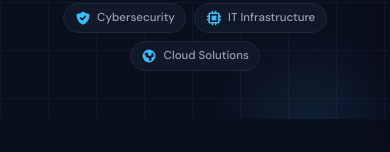
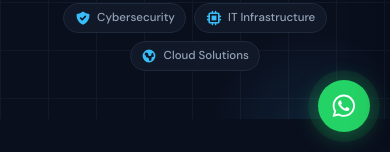
Before and after one commit to kleo2006/northwind-website, a React (Vite) app: page / in a window 390 px wide. Shown: the part 692-844 px from the top of the page. Built offline with nearby package versions, Linux system fonts and the light colour scheme.

Commit message:
whatsapp

```diff
--- a/src/App.jsx
+++ b/src/App.jsx
@@ -54,7 +54,9 @@ import Blog from "./components/Blog/Blog";
 import BlogPost from "./components/Blog/BlogPost";
 import Contact from "./components/ContactForm/ContactForm";
 import Footer from "./components/Footer/Footer";
+
 import ScrollToTop from "./components/ScrollToTop";
+import WhatsApp from "./components/Whatsapp/Whatsapp";
 
 function App() {
   return (
@@ -85,6 +87,7 @@ function App() {
           <Route path="*" element={<div className="container section">Page not found</div>} />
         </Routes>
       </main>
+      <WhatsApp/>
       <Footer />
     </>
   );
--- /dev/null
+++ b/src/components/Whatsapp/Whatsapp.css
@@ -0,0 +1,82 @@
+.whatsapp-btn {
+  position: fixed;
+  bottom: 2rem;
+  right: 2rem;
+  z-index: 999;
+  width: 58px;
+  height: 58px;
+  border-radius: 50%;
+  background: #25d366;
+  color: #fff;
+  display: flex;
+  align-items: center;
+  justify-content: center;
+  text-decoration: none;
+  box-shadow: 0 4px 24px rgba(37, 211, 102, 0.4);
+  cursor: pointer;
+}
+
+.whatsapp-btn__icon {
+  font-size: 1.8rem;
+  position: relative;
+  z-index: 1;
+}
+
+/* Tooltip */
+.whatsapp-btn__tooltip {
+  position: absolute;
+  right: 68px;
+  background: var(--card-bg);
+  color: var(--text);
+  font-family: "DM Sans", sans-serif;
+  font-size: 0.82rem;
+  font-weight: 600;
+  padding: 0.4rem 0.8rem;
+  border-radius: 8px;
+  border: 1px solid var(--border);
+  white-space: nowrap;
+  opacity: 0;
+  pointer-events: none;
+  transition: opacity 0.2s ease, transform 0.2s ease;
+  transform: translateX(6px);
+  box-shadow: var(--shadow);
+}
+
+.whatsapp-btn:hover .whatsapp-btn__tooltip {
+  opacity: 1;
+  transform: translateX(0);
+}
+
+/* Pulse ring */
+.whatsapp-btn__pulse {
+  position: absolute;
+  inset: 0;
+  border-radius: 50%;
+  background: #25d366;
+  opacity: 0.4;
+  animation: wa-pulse 2s ease-out infinite;
+}
+
+@keyframes wa-pulse {
+  0%   { transform: scale(1);   opacity: 0.4; }
+  70%  { transform: scale(1.5); opacity: 0;   }
+  100% { transform: scale(1.5); opacity: 0;   }
+}
+
+/* Mobile */
+@media (max-width: 480px) {
+  .whatsapp-btn {
+    bottom: 1.25rem;
+    right: 1.25rem;
+    width: 52px;
+    height: 52px;
+  }
+
+  .whatsapp-btn__icon {
+    font-size: 1.6rem;
+  }
+
+  .whatsapp-btn__tooltip {
+    display: none;
+  }
+}
--- /dev/null
+++ b/src/components/Whatsapp/Whatsapp.jsx
@@ -0,0 +1,29 @@
+import { motion } from "framer-motion";
+import { FaWhatsapp } from "react-icons/fa";
+import "./WhatsApp.css";
+
+const WHATSAPP_NUMBER = "355683068605"; // Replace with real number
+const WHATSAPP_MESSAGE = "Hello! I'm interested in NorthWind's IT services. Can we talk?";
+
+export default function WhatsApp() {
+  const url = "https://wa.me/" + WHATSAPP_NUMBER + "?text=" + encodeURIComponent(WHATSAPP_MESSAGE);
+
+  return (
+    <motion.a
+      href={url}
+      target="_blank"
+      rel="noreferrer"
+      className="whatsapp-btn"
+      aria-label="Chat with us on WhatsApp"
+      initial={{ scale: 0, opacity: 0 }}
+      animate={{ scale: 1, opacity: 1 }}
+      transition={{ delay: 1.5, type: "spring", stiffness: 200 }}
+      whileHover={{ scale: 1.1 }}
+      whileTap={{ scale: 0.95 }}
+    >
+      <FaWhatsapp className="whatsapp-btn__icon" />
+      <span className="whatsapp-btn__tooltip">Chat with us</span>
+      <span className="whatsapp-btn__pulse" />
+    </motion.a>
+  );
+}
```
